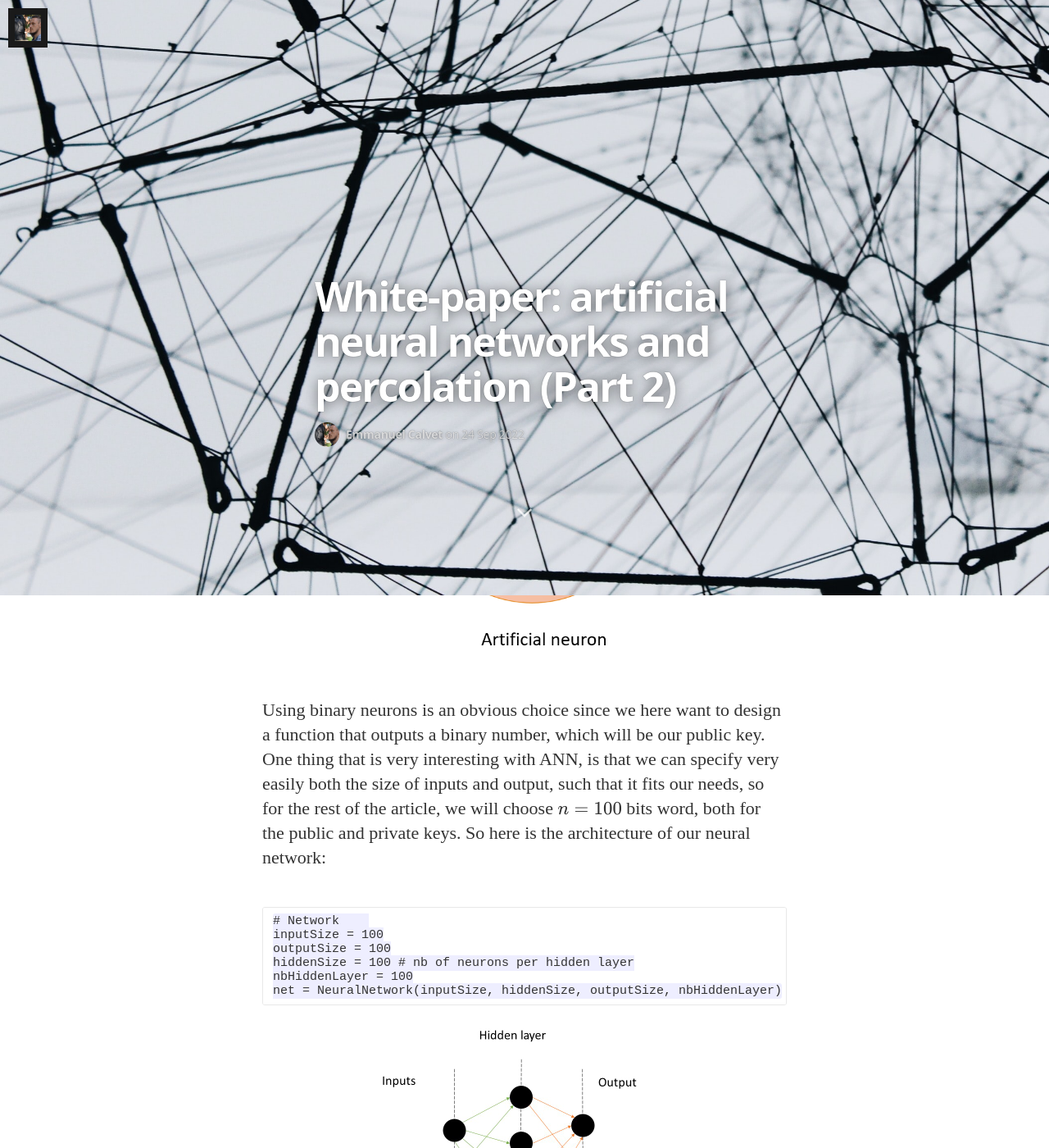
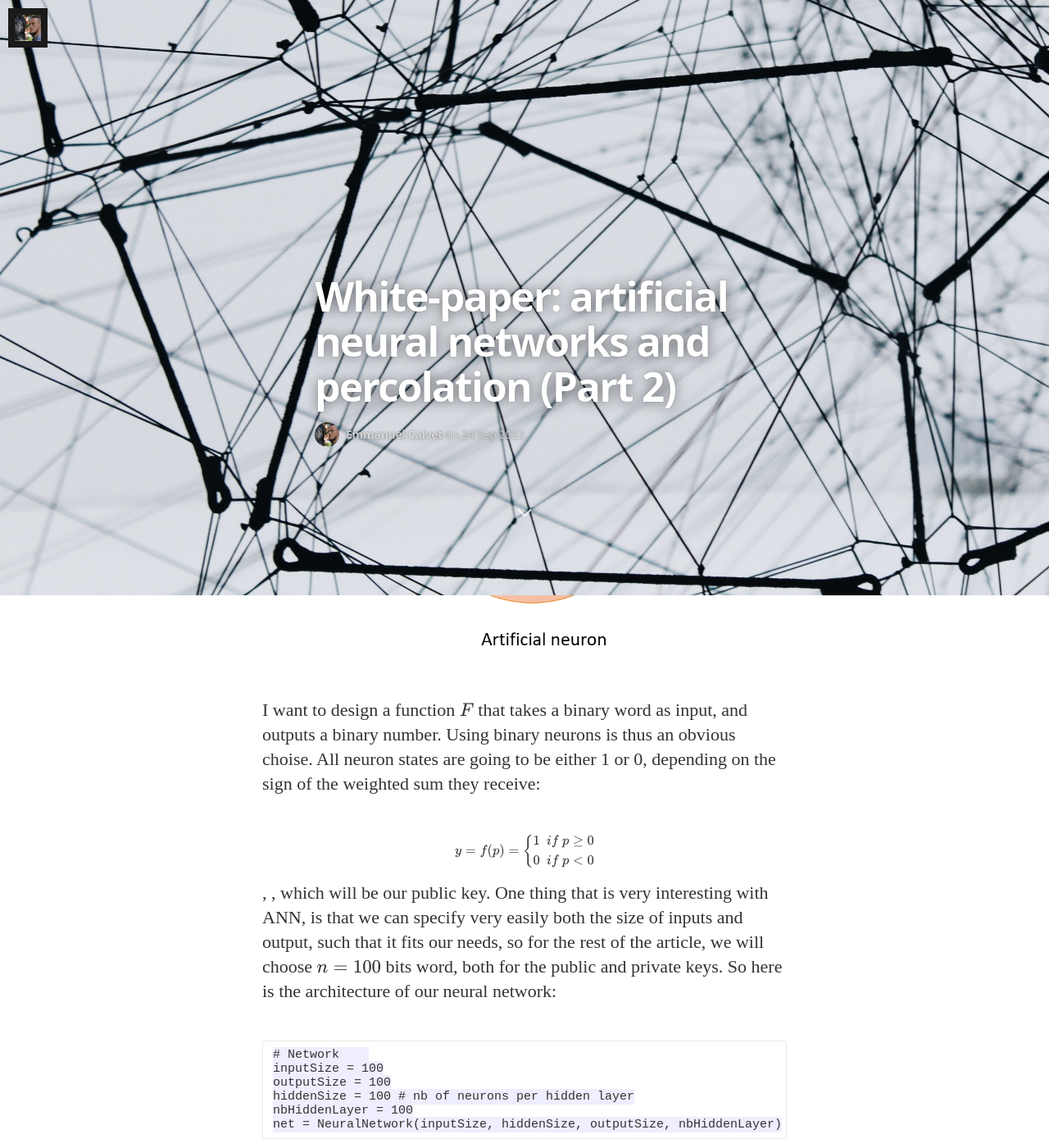
Before and after one commit to ManuNeuro/EmmanuelCalvet, a Jekyll site: the page built from _posts/2022-09-24-whitepaper-p2.md, in a window 1280 px wide and 1400 px high, scrolled down 674 px. Shown: the whole window at 82% size. Built offline with Jekyll 4.4.1, drawn with Linux system fonts in a browser that asks for light colours; nearby versions of some CDN libraries; some web fonts are replaced; formulas are drawn with MathJax 3; comment, search, counter and statistics services are not loaded.

Commit message:
Update 2022-09-24-whitepaper-p2.md

````diff
--- a/_posts/2022-09-24-whitepaper-p2.md
+++ b/_posts/2022-09-24-whitepaper-p2.md
@@ -24,11 +24,19 @@
 
 ## Designing the neural network
 
-We are going to use a binary activation function, so I'm going to use the image from my previous article, if you need a refresher on their definition:
+We are going to use a binary activation function, so let me reintroduce an image from my previous article, if you need a refresher on the definition of ANN:
 
 ![The artificial neuron is a mathematical simplification of a biological neuron, composed of an activation function f (here, we use the step function). The neuron receives a weighted (W) sum of inputs (X), such that its output is y=f(X, W). Note that the action of the neuron is completely deterministic. Moreover, one neurone alone is also non-invertible; Image generated by the author.]({{ '/assets/article_images/2022-09-24-whitepaper-p2/pic2.png' | relative_url }})
 
-Using binary neurons is an obvious choice since we here want to design a function that outputs a binary number, which will be our public key. One thing that is very interesting with ANN, is that we can specify very easily both the size of inputs and output, such that it fits our needs, so for the rest of the article, we will choose $n=100$ bits word, both for the public and private keys. So here is the architecture of our neural network:
+I want to design a function $F$ that takes a binary word as input, and outputs a binary number. Using binary neurons is thus an obvious choise. All neuron states are going to be either 1 or 0, depending on the sign of the weighted sum they receive:
+
+$$y=f(p)= \left\{ \begin{matrix}
+ 1 \space\space if \space p\ge0\\
+ 0 \space\space if \space p<0\\
+\end{matrix} \right.
+$$
+
+, , which will be our public key. One thing that is very interesting with ANN, is that we can specify very easily both the size of inputs and output, such that it fits our needs, so for the rest of the article, we will choose $n=100$ bits word, both for the public and private keys. So here is the architecture of our neural network:
 
 ```
 # Network
````
